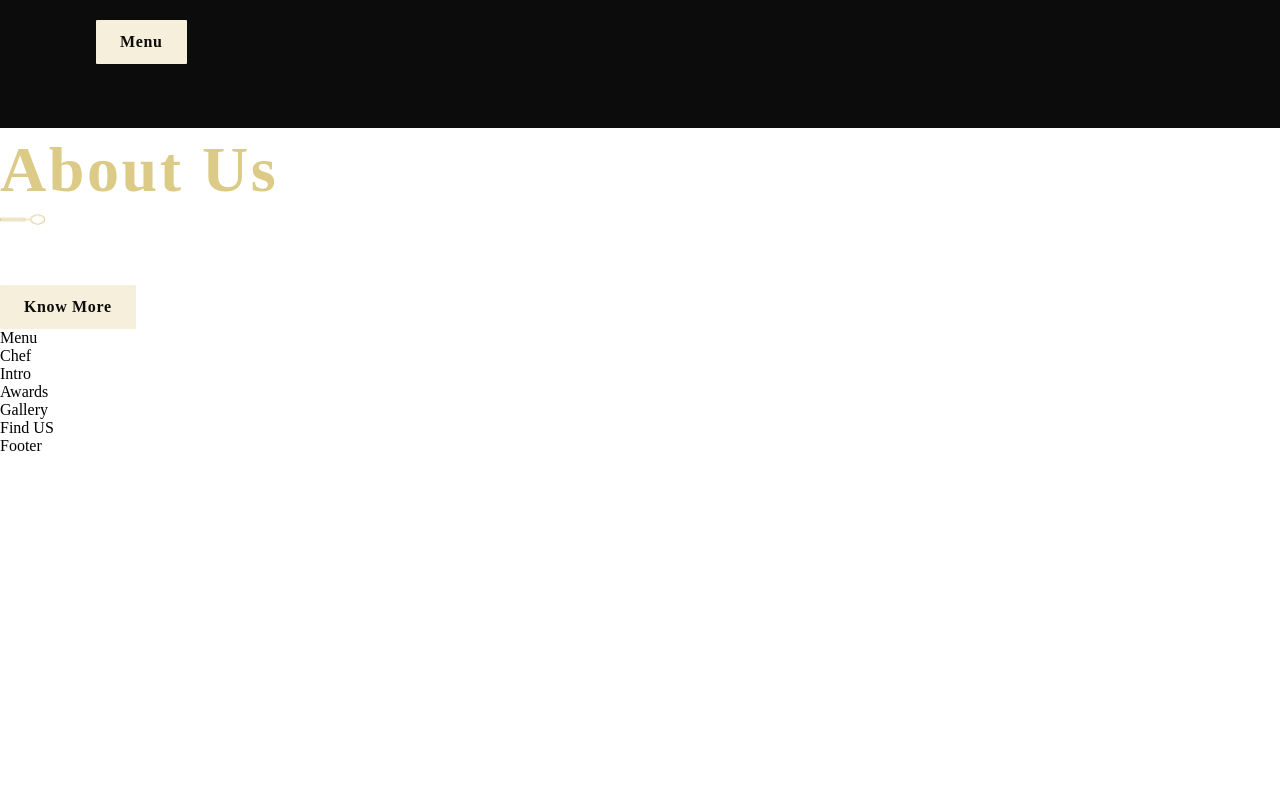
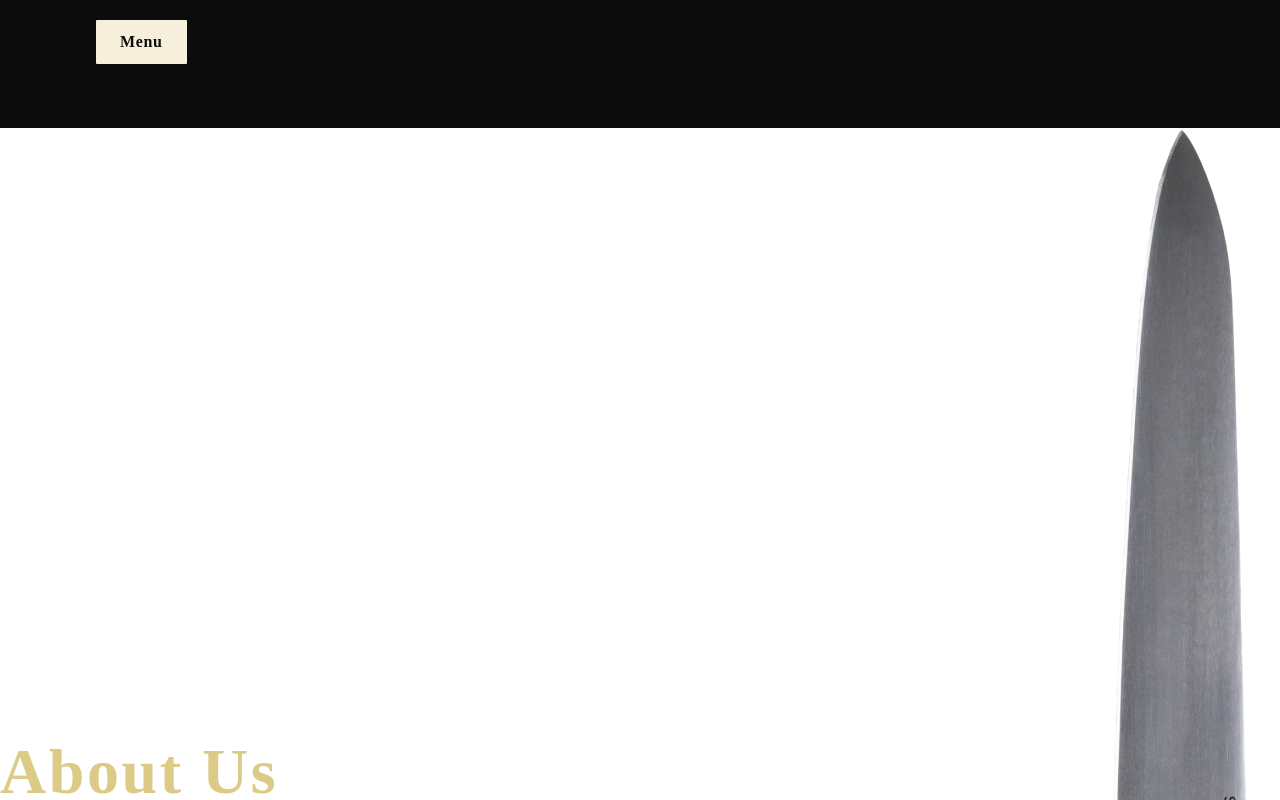
Before and after one commit to brosmar18/coffee-shop, a React (Create React App) app: page / in a window 1280 px wide. Shown: the part 840-1640 px from the top of the page. Before the commit the page ends 1295 px from the top, so only its background shows below. Built offline with nearby package versions, Linux system fonts and the light colour scheme; a web font is replaced by a local one.

Commit message:
knife img added

```diff
--- a/src/container/AboutUs/AboutUs.jsx
+++ b/src/container/AboutUs/AboutUs.jsx
@@ -11,6 +11,9 @@ const AboutUs = () => {
                 <p className='p__opensans'>Lorem ipsum dolor sit amet consectetur adipisicing elit. Voluptas accusantium consequatur incidunt quos impedit sit, nobis non laudantium voluptatum maxime adipisci earum vero! Sit quos et recusandae aperiam iste repellendus.</p>
                 <button type='button' className='custom__button'>Know More</button>
             </div>
+            <div className='app__aboutus-content_knife flex__center'>
+                <img src={images.knife} alt='about_knife' />
+            </div>
         </div>
     )
 }
```
